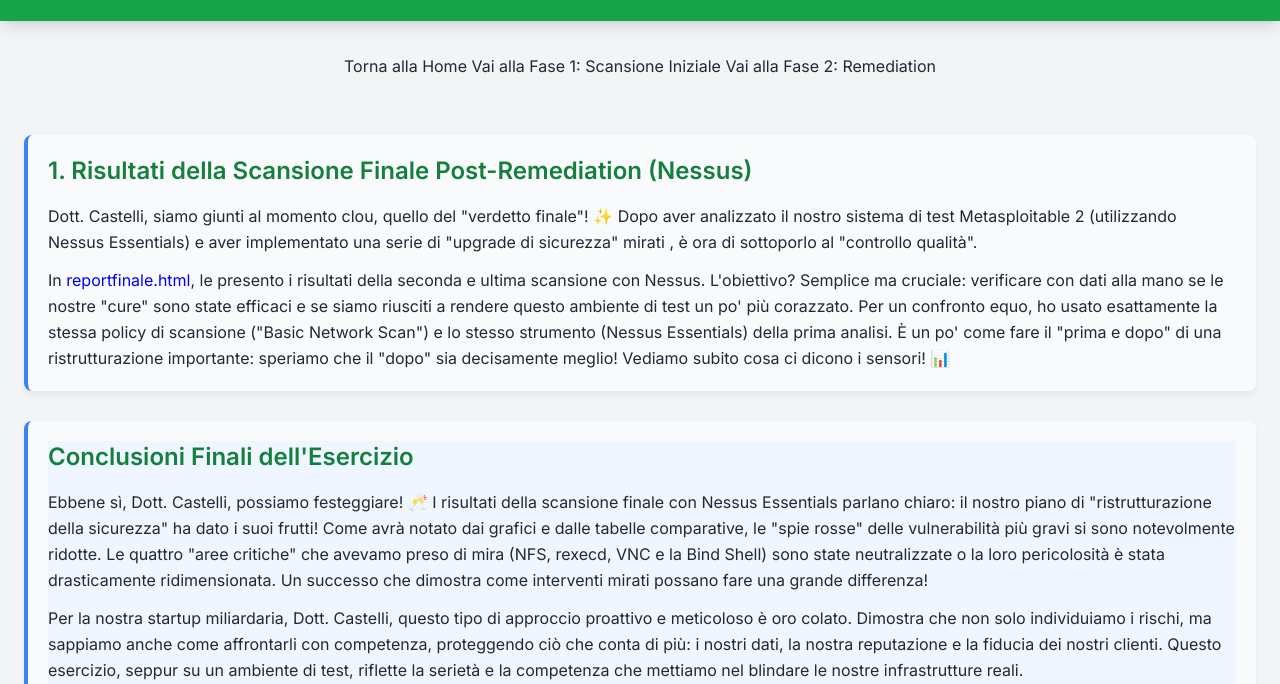
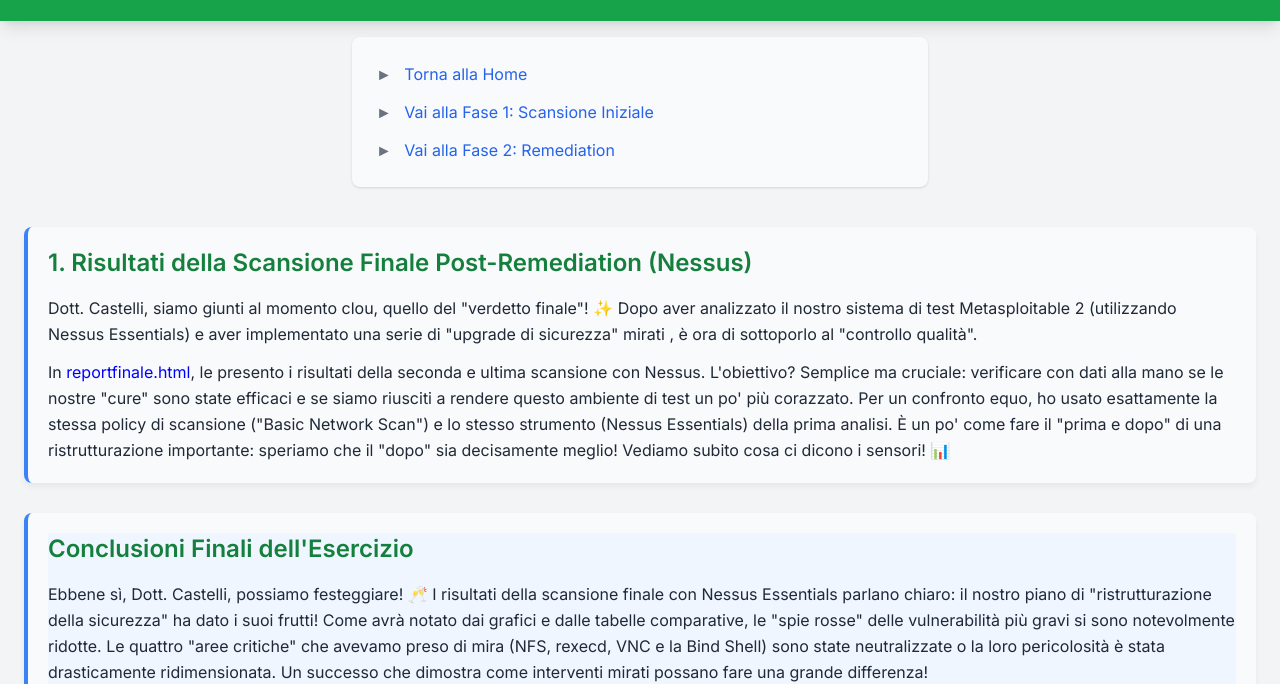
Before and after one commit to webengineerxy/cspt0125itM3, a plain HTML site: page scansione_finale.html in a window 1280 px wide. Shown: the part 125-809 px from the top of the page. Drawn offline with nearby package versions, Linux system fonts and the light colour scheme.

Commit message:
Update scansione_finale.html

```diff
--- a/scansione_finale.html
+++ b/scansione_finale.html
@@ -86,11 +86,28 @@
         </div>
     </header>
 
-    <nav class="container mx-auto p-4 my-4 text-center">
-        <a href="index.html" class="nav-button">Torna alla Home</a>
-        <a href="scansione_iniziale.html" class="nav-button">Vai alla Fase 1: Scansione Iniziale</a>
-        <a href="remediation.html" class="nav-button">Vai alla Fase 2: Remediation</a>
-    </nav>
+<nav class="max-w-xl mx-auto my-4 bg-gray-50 p-6 rounded-lg shadow">
+    <ul class="list-none space-y-3">
+        <li>
+            <span class="text-gray-500 mr-2">►</span>
+            <a href="index.html" class="text-blue-600 hover:text-blue-800 hover:underline font-medium">
+                Torna alla Home
+            </a>
+        </li>
+        <li>
+            <span class="text-gray-500 mr-2">►</span>
+            <a href="scansione_iniziale.html" class="text-blue-600 hover:text-blue-800 hover:underline font-medium">
+                Vai alla Fase 1: Scansione Iniziale
+            </a>
+        </li>
+        <li>
+            <span class="text-gray-500 mr-2">►</span>
+            <a href="remediation.html" class="text-blue-600 hover:text-blue-800 hover:underline font-medium">
+                Vai alla Fase 2: Remediation
+            </a>
+        </li>
+    </ul>
+</nav>
 
     <main class="container mx-auto p-6">
 
```
